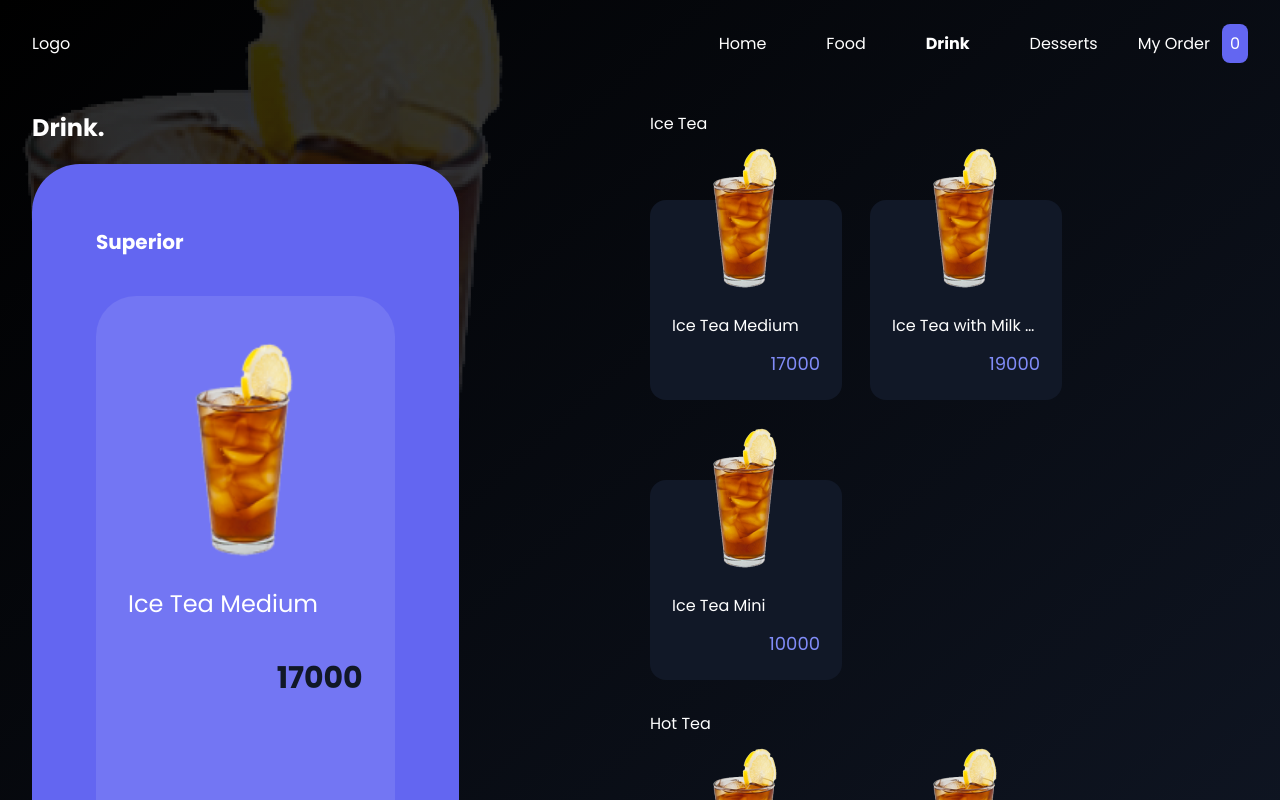
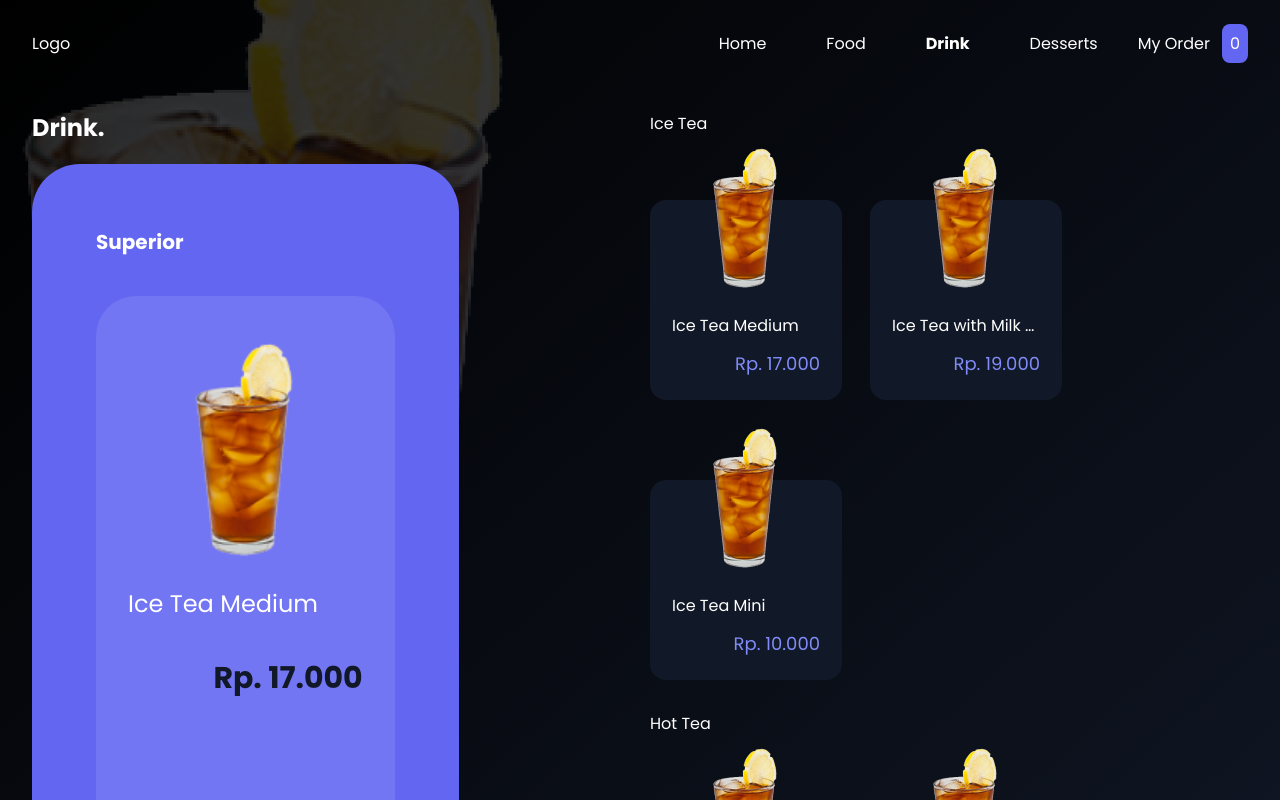
Before and after one commit to MuhamadAdrian/react-restaurant-app, a React (Create React App) app: page /drink in a window 1280 px wide. Shown: the top 800 px of the page. Built offline with nearby package versions, Linux system fonts and the light colour scheme.

Commit message:
menambahkan format rupiah

```diff
--- a/src/animation/animation.js
+++ b/src/animation/animation.js
@@ -98,7 +98,7 @@ export const slideLeftVariants = {
 export const slideLeftChildrenVariants = {
   from: {
     opacity: 0,
-    x: 40,
+    x: 20,
   },
   to: {
     opacity: 1,
--- a/src/components/order/DetailOrder.js
+++ b/src/components/order/DetailOrder.js
@@ -1,10 +1,11 @@
 import { motion } from "framer-motion";
 import {
   slideLeftChildrenVariants,
-  slideLeftVariants,
   slideUpChildrenVariants,
   slideUpVariants,
 } from "../../animation/animation";
+
+import formatRupiah from "../../helper/formatRupiah";
 
 function DetailOrder({ orderedListByCategory }) {
   let newStructureDataOrderedList = orderedListByCategory.map((tes) => {
@@ -53,7 +54,7 @@ function DetailOrder({ orderedListByCategory }) {
                         - {data.name} {data.quantity} x
                       </td>
                       <td className="text-right w-2/6">
-                        {data.price * data.quantity}
+                        {formatRupiah(data.price * data.quantity)}
                       </td>
                     </motion.tr>
                   );
@@ -61,7 +62,7 @@ function DetailOrder({ orderedListByCategory }) {
               </tbody>
             </table>
             <p className="text-right text-sm">
-              Total : {orderedItem.totalPriceCategory}
+              Total : {formatRupiah(orderedItem.totalPriceCategory)}
             </p>
           </motion.div>
         );
@@ -71,7 +72,7 @@ function DetailOrder({ orderedListByCategory }) {
         className="text-xl mt-5 text-right flex justify-between"
       >
         <span className="text-left">Total Price :</span>{" "}
-        <span>{totalPrice}</span>
+        <span>{formatRupiah(totalPrice)}</span>
       </motion.p>
     </motion.div>
   );
--- a/src/components/product/ProductItem.js
+++ b/src/components/product/ProductItem.js
@@ -4,6 +4,7 @@ import { scaleOnHover } from "../../animation/animation";
 import { useContext } from "react";
 import OrderContext from "../../store/order-context";
 import QuantityPopup from "./QuantityPopup";
+import formatRupiah from "../../helper/formatRupiah";
 
 function ProductItem({ product }) {
   const orderCtx = useContext(OrderContext);
@@ -33,7 +34,7 @@ function ProductItem({ product }) {
         <div className="p-5 pt-28">
           <h2 className=" truncate">{product.name}</h2>
           <p className="text-right mt-3 text-indigo-400 text-lg">
-            {product.price}
+            {formatRupiah(product.price)}
           </p>
         </div>
       </div>
--- a/src/components/product/Superior.js
+++ b/src/components/product/Superior.js
@@ -3,6 +3,7 @@ import {
   slideUpChildrenVariants,
   slideUpVariants,
 } from "../../animation/animation";
+import formatRupiah from "../../helper/formatRupiah";
 
 function Superior({ superior }) {
   return (
@@ -31,7 +32,7 @@ function Superior({ superior }) {
           <div className="">
             <p className=" text-2xl">{superior.name}</p>
             <p className=" text-3xl font-bold mt-10 text-right text-gray-900">
-              {superior.price}
+              {formatRupiah(superior.price)}
             </p>
           </div>
         </div>
--- /dev/null
+++ b/src/helper/formatRupiah.js
@@ -0,0 +1,8 @@
+/* Fungsi formatRupiah */
+export default function formatRupiah(angka) {
+  let reverse = angka.toString().split("").reverse().join("");
+  let ribuan = reverse.match(/\d{1,3}/g);
+  let filtered = ribuan.join(".").split("").reverse().join("");
+
+  return "Rp. " + filtered;
+}
```
